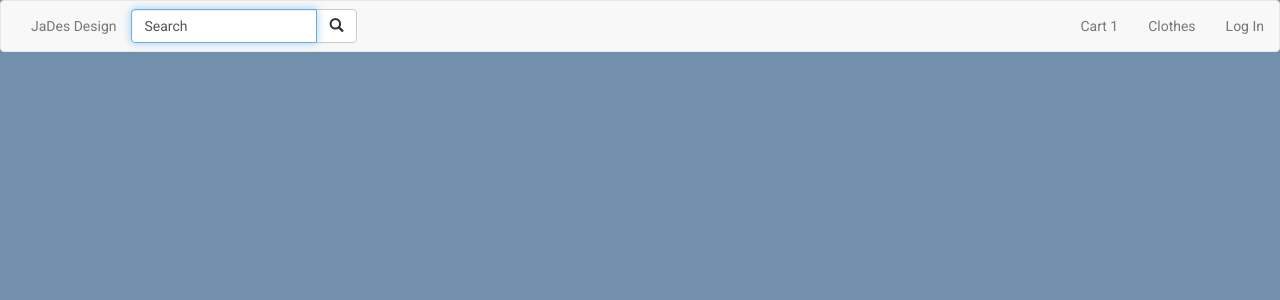
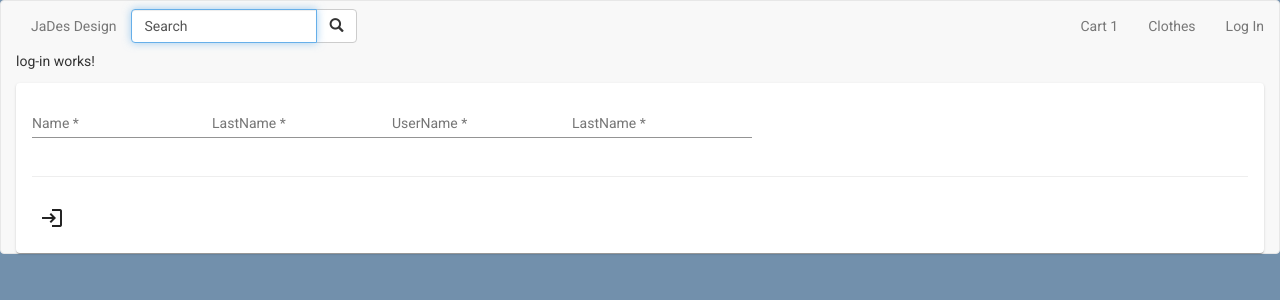
Before and after one commit to clairshecodes/TheWebshop, an Angular app in the folder my-webshop/: page /signup in a window 1280 px wide. Before the commit this address led to /. Shown: the top 300 px of the page. Built offline with nearby package versions, Linux system fonts and the light colour scheme.

Commit message:
5-4-2021

```diff
--- a/my-webshop/src/app/app.module.ts
+++ b/my-webshop/src/app/app.module.ts
@@ -7,7 +7,6 @@ import { RouterModule } from '@angular/router';
 import {HeaderComponent} from './header/header.component'
 import {AppComponent} from './app.component';
 import {AuthenticationComponent} from './authentication/authentication.component';
-import {SignUpComponent} from './authentication/sign-up/sign-up.component';
 import {LogInComponent} from './authentication/log-in/log-in.component';
 import {CartComponent} from './cart/cart.component';
 import {ProductComponent} from './cart/product/product.component';
@@ -20,6 +19,7 @@ import {ItemComponent} from './cart/item/item.component';
 import {FilterPipe} from './filter.pipe';
 import {AppRoutingModule} from './app-routing.module';
 import { BrowserAnimationsModule } from '@angular/platform-browser/animations';
+import {SignUpComponent} from './authentication/sign-up/sign-up.component'
 
     //Angular material
 
@@ -40,7 +40,6 @@ import {MatExpansionModule} from '@angular/material/expansion';
     AppComponent,
     HeaderComponent,
     AuthenticationComponent,
-    SignUpComponent,
     LogInComponent,
     CartComponent,
     ProductComponent,
@@ -50,7 +49,8 @@ import {MatExpansionModule} from '@angular/material/expansion';
     ConfirmationComponent,
     MainComponent,
     ItemComponent,
-    FilterPipe
+    FilterPipe,
+    SignUpComponent
   ],
   imports: [
     //Angular material
--- a/my-webshop/src/app/authentication/log-in/log-in.component.html
+++ b/my-webshop/src/app/authentication/log-in/log-in.component.html
@@ -1,6 +1,8 @@
 <p>log-in works!</p>
 <mat-card>
   <form (submit)="loginUser(loginForm)" #loginForm="ngForm">
+
+
     <mat-form-field class="example-full-width">
       <mat-label>email</mat-label>
       <input matInput
--- a/my-webshop/src/app/authentication/sign-up/sign-up.component.html
+++ b/my-webshop/src/app/authentication/sign-up/sign-up.component.html
@@ -1,54 +1,57 @@
-<form (ngSubmit)="onSubmit()">
-    <div class="form-group">
-      <h1>New Account</h1>
-      <p><label>First Name</label>*</p>
-      <input type="text" formControlName="firstName" class="form-control"/>
-      <div class="invalid-feedback">
-      </div>
-    </div>
-
-    <div class="form-group">
-      <p><label>Last Name</label>*</p>
-      <input type="text" formControlName="lastName" class="form-control"/>
-      <div class="invalid-feedback">
-      </div>
-    </div>
-
-    <div class="form-group">
-      <p><label>Birthday</label>(optional)</p>
-      <input type="date" formControlName="username" class="form-control"/>
-      <div class="invalid-feedback">
-      </div>
-    </div>
-
-    <div class="form-group">
-      <p><label>E-mail</label>*</p>
-      <input type="email" formControlName="username" class="form-control"/>
-      <div class="invalid-feedback">
-      </div>
-    </div>
-
-    <div class="form-group">
-      <p><label>Username</label>*</p>
-      <input type="text" formControlName="username" class="form-control"/>
-      <div class="invalid-feedback">
-      </div>
-    </div>
-
-    <div class="form-group">
-      <p><label>Password</label>*</p>
-      <input type="password" formControlName="password" class="form-control"
-             placeholder="Password must be at least 6 characters"/>
-      <div class="invalid-feedback">
-      </div>
+<p>log-in works!</p>
+<mat-card>
+  <form (submit)="signUpUser(signUpUser)" #signUpUser="ngForm">
 
 
-    </div>
-    <div class="form-group">
-      <button class="btn btn-primary">
-        <span></span>
-        Register
-      </button>
-      <a routerLink="/login" class="btn btn-link">Cancel</a>
-    </div>
+    <mat-form-field class="example-full-width">
+      <mat-label>Name</mat-label>
+      <input matInput
+       placeholder="input your correct name"
+       name="firstname"
+       required
+       minlength="2"
+       [ngModel]='user.firstname'
+       #entereTitle="ngModel">
+      <mat-error *ngIf="entereTitle.invalid">Enter your name</mat-error>
+    </mat-form-field>
+    <mat-form-field class="example-full-width">
+      <mat-label>LastName</mat-label>
+      <input matInput
+       placeholder="input your correct family name"
+       name="lastname"
+       required
+       minlength="2"
+       [ngModel]='user.lastname'
+       #entereTitle="ngModel">
+      <mat-error *ngIf="entereTitle.invalid">Family name:</mat-error>
+    </mat-form-field>
+
+    <mat-form-field class="example-full-width">
+        <mat-label>UserName</mat-label>
+        <input matInput
+         placeholder="input your username"
+         name="username"
+         required
+         minlength="2"
+         [ngModel]='user.username'
+         #entereTitle="ngModel">
+        <mat-error *ngIf="entereTitle.invalid">Enter a name which present you</mat-error>
+      </mat-form-field>
+      <mat-form-field class="example-full-width">
+        <mat-label>LastName</mat-label>
+        <input matInput
+         placeholder="input your correct family name"
+         name="lastname"
+         required
+         minlength="2"
+         [ngModel]='user.lastname'
+         #entereTitle="ngModel">
+        <mat-error *ngIf="entereTitle.invalid">Family name:</mat-error>
+      </mat-form-field>
+    <hr/>
+    <button mat-icon-button
+    type="submit"  	>
+      <mat-icon>login</mat-icon>
+    </button>
   </form>
+</mat-card>
--- a/my-webshop/src/app/authentication/sign-up/sign-up.component.ts
+++ b/my-webshop/src/app/authentication/sign-up/sign-up.component.ts
@@ -1,48 +1,36 @@
 import {Component, OnInit} from '@angular/core';
-import {FormBuilder, FormGroup, Validators} from '@angular/forms';
-import {ActivatedRoute, Router} from '@angular/router';
+import { NgForm } from '@angular/forms'
+
+import {UserService} from '../../models/services/user.service'
+import {User} from '../../models/user.model'
+
 @Component({
   selector: 'app-sign-up',
   templateUrl: './sign-up.component.html',
   styles: []
 })
 export class SignUpComponent implements OnInit {
-  registerForm: FormGroup;
-  loading = false;
-  submitted = false;
+  username: string;
+  password: string;
+  userId : string
+ user :User;
 
-  constructor( private formBuilder: FormBuilder,
-               private route: ActivatedRoute,
-               private router: Router,
-               ) {
+
+  constructor(public userService: UserService) {
+    this.userId=''
+    this.user = new User()
   }
 
   ngOnInit(): void {
-    this.registerForm = this.formBuilder.group({
-      username: ['', Validators.required],
-      password: ['', Validators.required],
-    });
   }
 
-  onSubmit() {
-    this.submitted = true;
-    // stop here if form is invalid
-    if (this.registerForm.invalid) {
-      return;
-    }
+  signUpUser(form :NgForm) {
+    if(form.invalid)
+        {return}
+    const email = form.value.email
+    const password = form.value.password
+    const res =this.userService.loginUser(email, password)
 
-   /* this.loading = true;
-    this.userService.register(this.registerForm.value)
-      .pipe(first())
-      .subscribe(
-        data => {
-          this.alertService.success('Registration successful', true);
-          this.router.navigate(['/login']);
-        },
-        error => {
-          this.alertService.error(error);
-          this.loading = false;
-        });*/
   }
 
 }
--- /dev/null
+++ b/my-webshop/src/server.js
@@ -0,0 +1 @@
+const http = require('http');
```
Also changed, not shown: my-webshop/src/app/app-routing.module.ts (+3 -5 lines), my-webshop/src/app/cart/cart.component.css (added, +49 -0 lines), my-webshop/src/app/sign-up/sign-up.component.html (added, +59 -0 lines), my-webshop/src/app/sign-up/sign-up.component.ts (added, +21 -0 lines), 1 other file (tests, documents, lock files or other folders).
